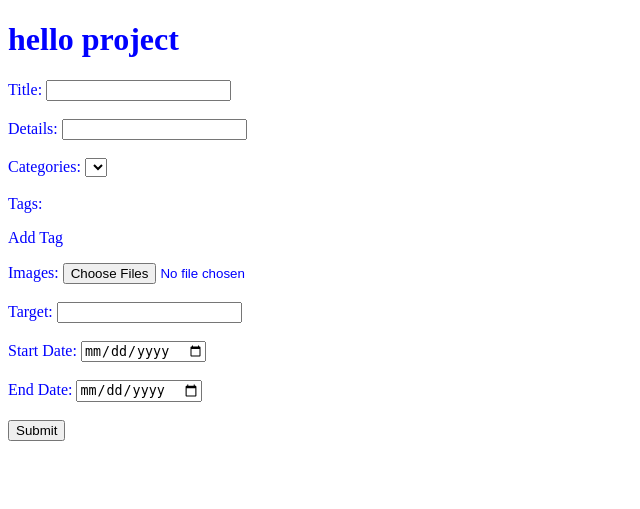
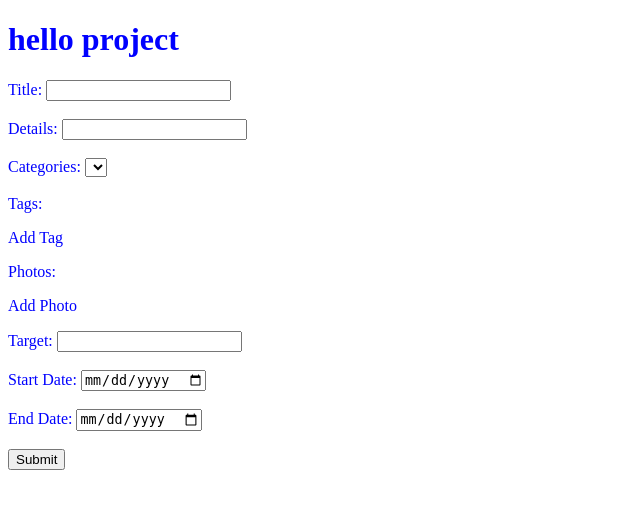
Before and after one commit to Ahmed-Maher164/CrowdFunding-Application, a Django app: page /project/add in a window 1280 px wide. Shown: the top 509 px of the page, without its empty margins (0-640 px from the left). Run offline with Django 3.2, Linux system fonts and the light colour scheme; data that the repository does not hold is empty.

Commit message:
add project-images/tags

```diff
--- a/crowdfunding/settings.py
+++ b/crowdfunding/settings.py
@@ -56,7 +56,7 @@ ROOT_URLCONF = 'crowdfunding.urls'
 TEMPLATES = [
     {
         'BACKEND': 'django.template.backends.django.DjangoTemplates',
-        'DIRS': [],
+        'DIRS': ['projects.templates', ],
         'APP_DIRS': True,
         'OPTIONS': {
             'context_processors': [
--- a/projects/static/projects/js/main.js
+++ b/projects/static/projects/js/main.js
@@ -1,8 +1,21 @@
 let tagButton = document.getElementById("tagButton")
 let tagConatiner = document.getElementById("tagContainer")
+let photoButton = document.getElementById("photoButton")
+let photoConatiner = document.getElementById("photoContainer")
+let countImg = document.getElementById("countImg")
 
 function addTag() {
     let tag = document.createElement("input")
-    tag.setAttribute("name", "tag[]")
-//    tagConatiner.appendChild(tag)
+    tag.setAttribute("name", "tags[]")
+    tagConatiner.appendChild(tag)
 }
+
+let counter = -1
+function addPhoto() {
+    counter++
+    let photo = document.createElement("input")
+    photo.setAttribute("name", "photos"+counter)
+    photo.setAttribute("type", "file")
+    photoConatiner.appendChild(photo)
+    countImg.value = counter
+}
--- a/projects/templates/projects/project/addProject.html
+++ b/projects/templates/projects/project/addProject.html
@@ -8,7 +8,7 @@
     </head>
     <body>
         <h1>hello project</h1>
-        <form action="#" method="POST" enctype="multipart/form-data">
+        <form action="{% url 'project_addProjectDB' %}" method="POST" enctype="multipart/form-data">
         {% csrf_token %}
             Title: <input type="text" name="title"><br><br>
             Details: <input type="text" name="details"><br><br>
@@ -20,10 +20,12 @@
             </select><br><br>
             Tags: <p id="tagButton" onclick="addTag()">Add Tag</p>
             <div id="tagContainer"></div>
-            Images: <input type="file" name="image[]" multiple><br><br>
-            Target: <input type="number" name="target"><br><br>
+            Photos: <p id="photoButton" onclick="addPhoto()">Add Photo</p>
+            <div id="photoContainer"></div>
+            Target: <input type="number" name="total_target"><br><br>
             Start Date: <input type="date" name="start_date"><br><br>
             End Date: <input type="date" name="end_date"><br><br>
+            <input type="text" id="countImg" name="counterImg" style="display:none">
             <input type="submit">
         </form>
         <script src="{% static 'projects/js/main.js' %}"></script>
--- a/projects/urls.py
+++ b/projects/urls.py
@@ -1,8 +1,12 @@
 from django.urls import path
 from .views import category, project
-
+from django.conf import settings
+from django.conf.urls.static import static
 
 urlpatterns = [
-    path('project/add', project.addProject),
-    # path('project/addDB', project.addDB, name="project_addDB")
+    path('project/add', project.addProject, name="project_add"),
+    path('project/addDB', project.addProjectDB, name="project_addProjectDB")
 ]
+
+if settings.DEBUG:
+    urlpatterns += static(settings.MEDIA_URL, document_root=settings.MEDIA_ROOT)
--- a/projects/views/project.py
+++ b/projects/views/project.py
@@ -1,6 +1,40 @@
-from django.shortcuts import render
+from django.core.files.storage import FileSystemStorage
+from django.shortcuts import render, redirect
 from projects.views.category import getCategories
+from projects.models import Project, Category, Tag, Picture
 
 def addProject(request):
     categories = getCategories()
     return render(request, 'projects/project/addProject.html', {'all_categories': categories})
+
+def addProjectDB(request):
+    if request.method == 'POST' and request.FILES:
+        project = Project()
+        project.title = request.POST.get('title')
+        project.details = request.POST.get('details')
+        category = Category.objects.get(id=request.POST.get('categories'))
+        project.category = category
+        project.total_target = request.POST.get('total_target')
+        project.start_date = request.POST.get('start_date')
+        project.end_date = request.POST.get('end_date')
+        project.save()
+
+        added_project = Project.objects.latest('id')
+        tags = request.POST.getlist("tags[]")
+        for tag in tags:
+            tag_obj = Tag.objects.get_or_create(tag_name=tag)
+            added_tag = Tag.objects.latest('id')
+            added_tag.projects.add(Project.objects.get(id=added_project.pk))
+
+        counter = int(request.POST.get('counterImg'))
+        for i in range(counter+1):
+            fp = 'photos' + str(i)
+            photo = request.FILES['{}'.format(fp)]
+            fs = FileSystemStorage()
+            filename = fs.save(photo.name, photo)
+            photo_obj = Picture()
+            photo_obj.project = added_project
+            photo_obj.photo = filename
+            photo_obj.save()
+
+        return redirect('project_add')
```
